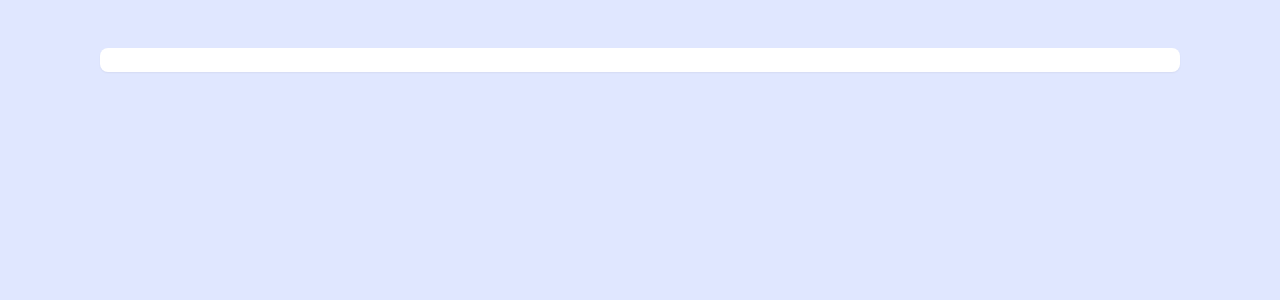
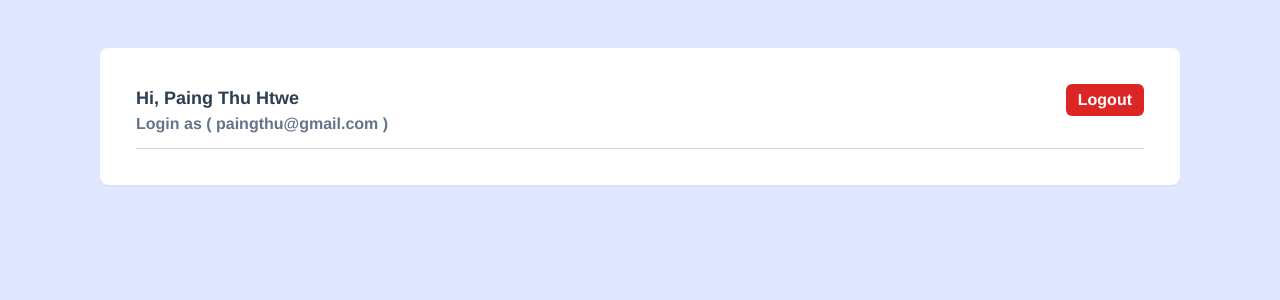
Before and after one commit to paingthuhtwe/live-chat, a Vue app: page /chatroom in a window 1280 px wide. Shown: the top 300 px of the page. Built offline with nearby package versions, Linux system fonts and the light colour scheme.

Commit message:
create NavBar and Logout

```diff
--- a/src/App.vue
+++ b/src/App.vue
@@ -17,10 +17,6 @@ export default {
   color: #2c3e50;
 }
 
-nav {
-  padding: 30px;
-}
-
 nav a {
   font-weight: bold;
   color: #2c3e50;
--- /dev/null
+++ b/src/components/ChatWindow.vue
@@ -0,0 +1,12 @@
+<template>
+  <nav>
+    <div class="flex justify-between border-b border-slate-300"></div>
+  </nav>
+</template>
+
+<script>
+export default {};
+</script>
+
+<style>
+</style>
--- a/src/components/LoginForm.vue
+++ b/src/components/LoginForm.vue
@@ -9,7 +9,7 @@
       <input
         type="email"
         id="email"
-        class="bg-slate-200 block w-full px-3 py-2 rounded-md mb-4"
+        class="bg-white md:bg-slate-200 block w-full px-3 py-2 rounded-md mb-4"
         required
         v-model="email"
       />
@@ -17,7 +17,7 @@
       <input
         type="password"
         id="password"
-        class="bg-slate-200 block w-full px-3 py-2 rounded-md mb-9"
+        class="bg-white md:bg-slate-200 block w-full px-3 py-2 rounded-md mb-9"
         required
         v-model="password"
       />
--- /dev/null
+++ b/src/components/NavBar.vue
@@ -0,0 +1,34 @@
+<template>
+  <nav>
+    <div class="flex justify-between border-b border-slate-300 pb-3">
+      <div>
+        <p class="text-lg font-semibold">Hi, Paing Thu Htwe</p>
+        <p class="text-slate-500 font-semibold">
+          Login as ( paingthu@gmail.com )
+        </p>
+      </div>
+      <div>
+        <button
+          @click="logout"
+          class="bg-red-600 hover:bg-red-700 text-white px-3 py-1 rounded-md font-semibold"
+        >
+          Logout
+        </button>
+      </div>
+    </div>
+  </nav>
+</template>
+
+<script>
+import useLogout from "../composables/useLogout";
+
+export default {
+  setup() {
+    let { logout } = useLogout();
+    return { logout };
+  },
+};
+</script>
+
+<style>
+</style>
--- a/src/components/SignupForm.vue
+++ b/src/components/SignupForm.vue
@@ -9,7 +9,7 @@
       <input
         type="text"
         id="name"
-        class="bg-slate-200 block w-full px-3 py-2 rounded-md mb-4"
+        class="bg-white md:bg-slate-200 block w-full px-3 py-2 rounded-md mb-4"
         required
         v-model="name"
       />
@@ -17,7 +17,7 @@
       <input
         type="email"
         id="email"
-        class="bg-slate-200 block w-full px-3 py-2 rounded-md mb-4"
+        class="bg-white md:bg-slate-200 block w-full px-3 py-2 rounded-md mb-4"
         required
         v-model="email"
       />
@@ -25,7 +25,7 @@
       <input
         type="password"
         id="password"
-        class="bg-slate-200 block w-full px-3 py-2 rounded-md mb-9"
+        class="bg-white md:bg-slate-200 block w-full px-3 py-2 rounded-md mb-9"
         required
         v-model="password"
       />
--- /dev/null
+++ b/src/composables/useLogout.js
@@ -0,0 +1,20 @@
+import { ref } from "vue";
+import { auth } from "../firebase/config";
+import { useRouter } from "vue-router";
+
+let useLogout = () => {
+    let error = ref('');
+    let router = useRouter();
+    let logout = async () => {
+        try {
+            await auth.signOut();
+            router.push({name: 'WelcomePage'});
+        } catch (err) {
+            error.value = err.message;
+        }
+    };
+
+    return { logout };
+};
+
+export default useLogout;
--- a/src/views/ChatRoom.vue
+++ b/src/views/ChatRoom.vue
@@ -1,11 +1,16 @@
 <template>
   <div
-    class="w-full md:w-[720px] lg:w-[1080px] mx-auto bg-white mt-12 rounded-lg shadow-sm p-3"
-  ></div>
+    class="w-full md:w-[720px] lg:w-[1080px] mx-auto bg-white md:mt-12 md:rounded-lg shadow-sm p-6 md:p-9"
+  >
+    <NavBar></NavBar>
+  </div>
 </template>
 
 <script>
-export default {};
+import NavBar from "../components/NavBar";
+export default {
+  components: { NavBar },
+};
 </script>
 
 <style>
--- a/src/views/WelcomePage.vue
+++ b/src/views/WelcomePage.vue
@@ -1,6 +1,6 @@
 <template>
   <div
-    class="w-full md:w-[720px] lg:w-[1080px] mx-auto bg-white mt-12 rounded-lg shadow-sm p-3"
+    class="w-full md:w-[720px] lg:w-[1080px] mx-auto md:bg-white md:mt-12 rounded-lg md:shadow-sm p-3"
   >
     <div v-if="show">
       <LoginForm
```
